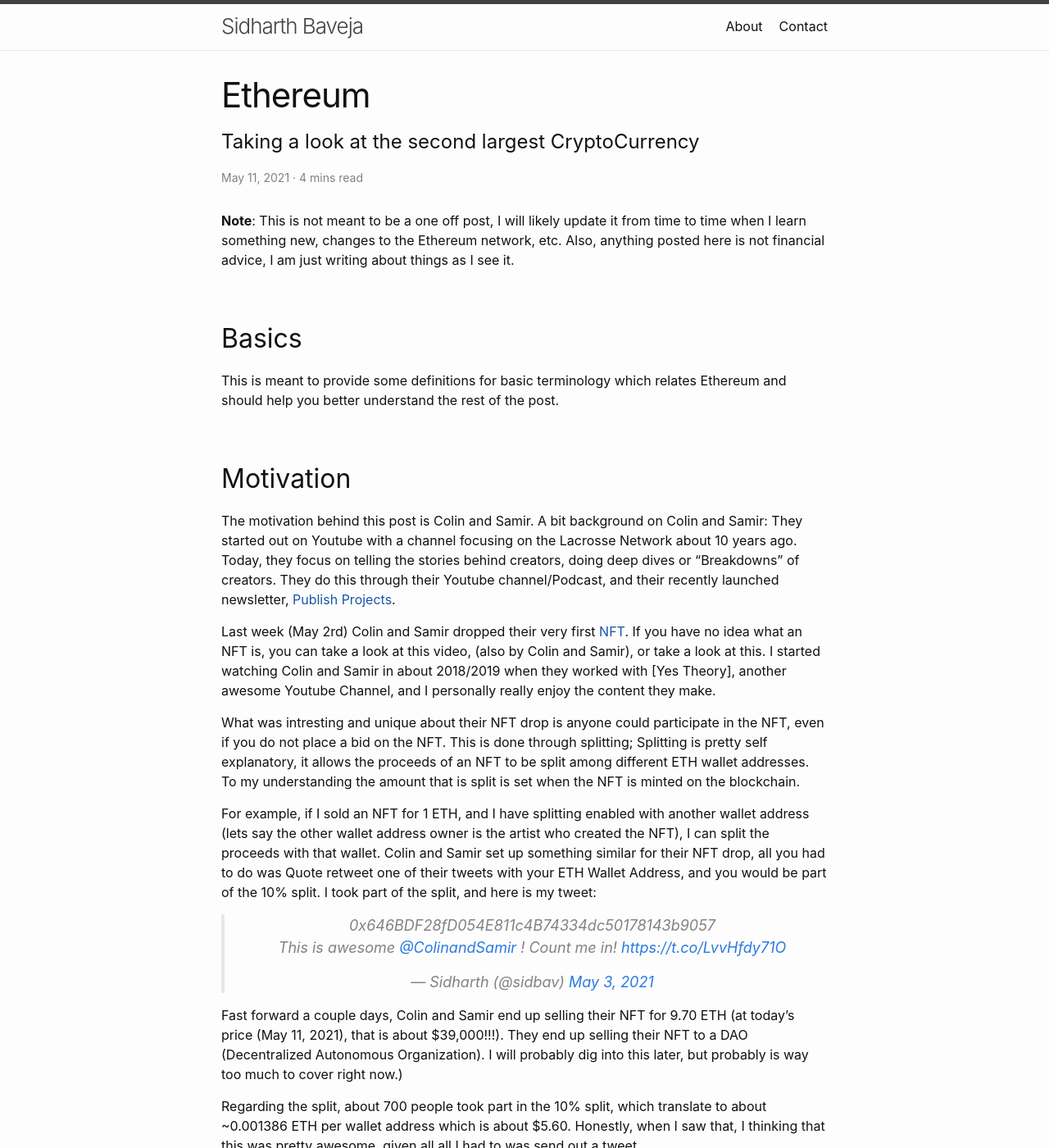
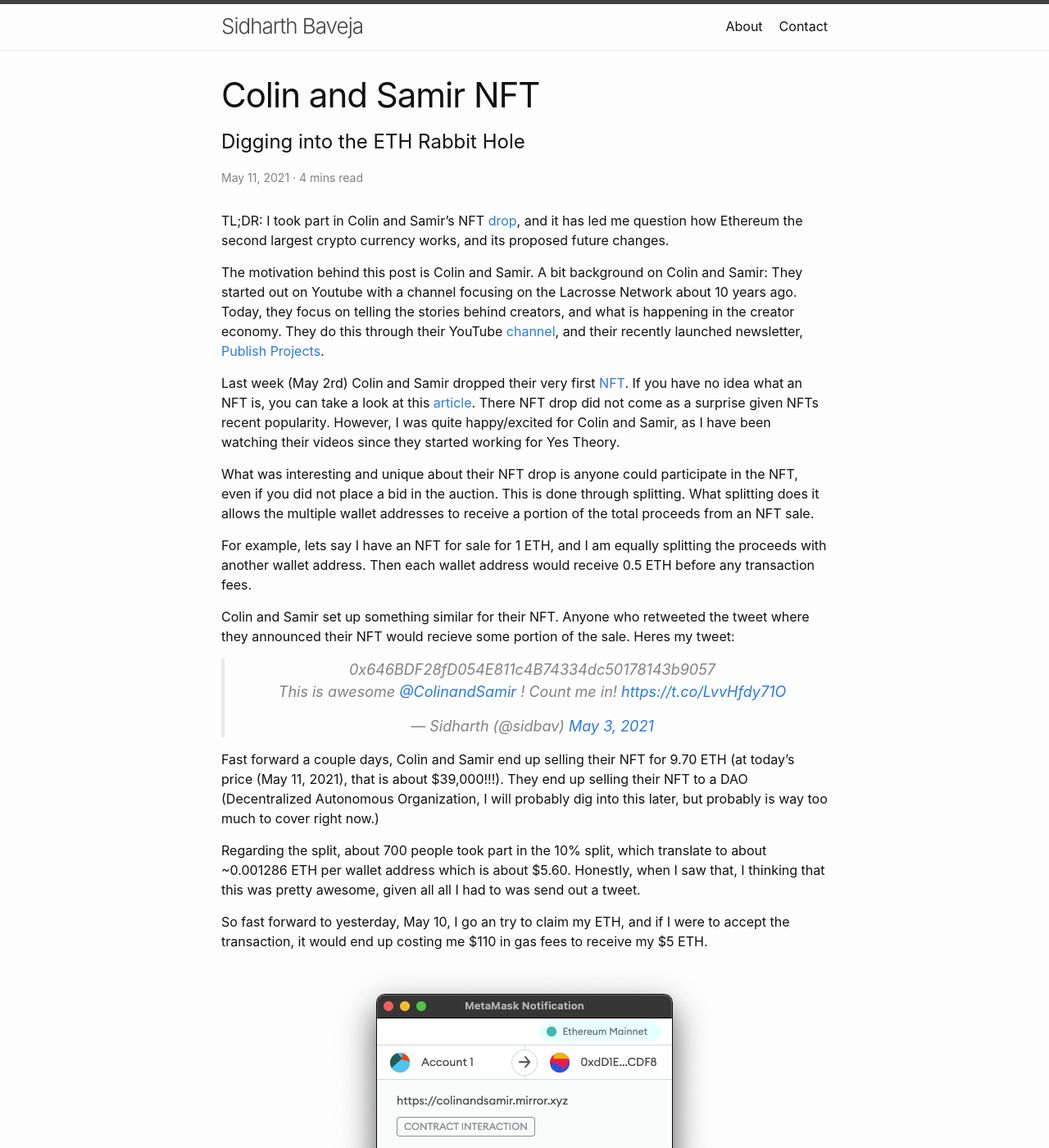
Before and after one commit to sidbav/sidbav.github.io, a Jekyll site: the page built from _posts/2021-05-11-ETH.md, in a window 1280 px wide and 1400 px high. Shown: the whole window at 82% size. Built offline with Jekyll 4.4.1, drawn with Linux system fonts in a browser that asks for light colours; comment, search, counter and statistics services are not loaded; some of the changed text lies outside the part shown.

Commit message:
colin samir nft

```diff
--- a/_posts/2021-05-11-ETH.md
+++ b/_posts/2021-05-11-ETH.md
@@ -1,30 +1,43 @@
 ---
 layout: post
-title: "Ethereum"
-subtitle: "Taking a look at the second largest CryptoCurrency"
+title: "Colin and Samir NFT"
+subtitle: "Digging into the ETH Rabbit Hole"
 date: 2021-05-11
 ---
-**Note**: This is not meant to be a one off post, I will likely update it from time to time when I learn something new, changes to the Ethereum network, etc. Also, anything posted here is not financial advice, I am just writing about things as I see it.
 
-## Basics
-This is meant to provide some definitions for basic terminology which relates Ethereum and should help you better understand the rest of the post.
+TL;DR: I took part in Colin and Samir's NFT [drop](https://colinandsamir.mirror.xyz/G5kD1SysIvVE-Socv7zknOExp3wZWZPSZ9_sxBj_cV4), and it has led me question how Ethereum the second largest crypto currency works, and its proposed future changes.
 
-## Motivation
-The motivation behind this post is Colin and Samir. A bit background on Colin and Samir: They started out on Youtube with a channel focusing on the Lacrosse Network about 10 years ago. Today, they focus on telling the stories behind creators, doing deep dives or "Breakdowns" of creators. They do this through their Youtube channel/Podcast, and their recently launched newsletter, [Publish Projects]().
+The motivation behind this post is Colin and Samir. A bit background on Colin and Samir: They started out on Youtube with a channel focusing on the Lacrosse Network about 10 years ago. Today, they focus on telling the stories behind creators, and what is happening in the creator economy. They do this through their YouTube [channel](https://www.youtube.com/channel/UCamLstJyCa-t5gfZegxsFMw), and their recently launched newsletter, [Publish Projects](https://www.publishprojects.com/).
 
-Last week (May 2rd) Colin and Samir dropped their very first [NFT](). If you have no idea what an NFT is, you can take a look at this video, (also by Colin and Samir), or take a look at this. I started watching Colin and Samir in about 2018/2019 when they worked with [Yes Theory], another awesome Youtube Channel, and I personally really enjoy the content they make.
+Last week (May 2rd) Colin and Samir dropped their very first [NFT](https://colinandsamir.mirror.xyz/G5kD1SysIvVE-Socv7zknOExp3wZWZPSZ9_sxBj_cV4). If you have no idea what an NFT is, you can take a look at this [article](https://www.theverge.com/22310188/nft-explainer-what-is-blockchain-crypto-art-faq). There NFT drop did not come as a surprise given NFTs recent popularity. However, I was quite happy/excited for Colin and Samir, as I have been watching their videos since they started working for Yes Theory.
 
-What was intresting and unique about their NFT drop is anyone could participate in the NFT, even if you do not place a bid on the NFT. This is done through splitting; Splitting is pretty self explanatory, it allows the proceeds of an NFT to be split among different ETH wallet addresses. To my understanding the amount that is split is set when the NFT is minted on the blockchain.
+What was interesting and unique about their NFT drop is anyone could participate in the NFT, even if you did not place a bid in the auction. This is done through splitting. What splitting does it allows the multiple wallet addresses to receive a portion of the total proceeds from an NFT sale.
 
-For example, if I sold an NFT for 1 ETH, and I have splitting enabled with another wallet address (lets say the other wallet address owner is the artist who created the NFT), I can split the proceeds with that wallet. Colin and Samir set up something similar for their NFT drop, all you had to do was Quote retweet one of their tweets with your ETH Wallet Address, and you would be part of the 10% split. I took part of the split, and here is my tweet:
+For example, lets say I have an NFT for sale for 1 ETH, and I am equally splitting the proceeds with another wallet address. Then each wallet address would receive 0.5 ETH before any transaction fees.
+
+Colin and Samir set up something similar for their NFT. Anyone who retweeted the tweet where they announced their NFT would recieve some portion of the sale. Heres my tweet:
 
 <div align="center">
 <blockquote class="twitter-tweet"><p lang="en" dir="ltr">0x646BDF28fD054E811c4B74334dc50178143b9057<br>This is awesome <a href="https://twitter.com/ColinandSamir?ref_src=twsrc%5Etfw">@ColinandSamir</a> ! Count me in! <a href="https://t.co/LvvHfdy71O">https://t.co/LvvHfdy71O</a></p>&mdash; Sidharth (@sidbav) <a href="https://twitter.com/sidbav/status/1389226973835272199?ref_src=twsrc%5Etfw">May 3, 2021</a></blockquote> <script async src="https://platform.twitter.com/widgets.js" charset="utf-8"></script>
 </div>
 
-Fast forward a couple days, Colin and Samir end up selling their NFT for 9.70 ETH (at today's price (May 11, 2021), that is about $39,000!!!). They end up selling their NFT to a DAO (Decentralized Autonomous Organization). I will probably dig into this later, but probably is way too much to cover right now.)
+Fast forward a couple days, Colin and Samir end up selling their NFT for 9.70 ETH (at today's price (May 11, 2021), that is about $39,000!!!). They end up selling their NFT to a DAO (Decentralized Autonomous Organization, I will probably dig into this later, but probably is way too much to cover right now.)
 
-Regarding the split, about 700 people took part in the 10% split, which translate to about ~0.001386 ETH per wallet address which is about $5.60. Honestly, when I saw that, I thinking that this was pretty awesome, given all all I had to was send out a tweet.
+Regarding the split, about 700 people took part in the 10% split, which translate to about ~0.001286 ETH per wallet address which is about $5.60. Honestly, when I saw that, I thinking that this was pretty awesome, given all all I had to was send out a tweet.
 
-So fast forward to yesterday, May 10, I go an try to claim my ETH, and it ends up costing me costing me about $110 in gas fees to receive my $5 ETH. I did not end up taking a screenshot of that, but I took a look again today, and not it would cost me about $77, but still that is quite ridiculus!
-<!-- Add an image on the screenshot you took -->
+So fast forward to yesterday, May 10, I go an try to claim my ETH, and if I were to accept the transaction, it would end up costing me $110 in gas fees to receive my $5 ETH.
+
+{% include image.html url="/img/posts/2021-05-11/gas.png" description="Gas fees!!!" %}
+
+This is just insane!!! I would literally be losing money trying to take part in the split! Luckily, Colin and Samir have said that members of the community who took part in the split could be involved in future projects/tokens that they create. Looking forward to that!
+
+Anyways, looking at how expensive the gas fees were for ETH, I started to come up with a lot of questions. Here are some of them:
+- How are gas fees calculated for a smart contract?
+- Why is there so much flucation in gas fees?
+- Will the proposed [Proof of Stake](https://ethereum.org/en/developers/docs/consensus-mechanisms/pos/#top) transition between [Proof of Work](https://ethereum.org/en/developers/docs/consensus-mechanisms/pow/) for ETH help reduce gas fees?
+- How does proof of stake even work? How is been tested yet?
+- Does Ethereum have a layer 2 solution, similar to how Bitcoin has the [Lightning Network](https://sidharthbaveja.com/2021/03/31/Lightning-Network.html). Would a layer 2 solution be compatiable with smart contracts?
+- What are DAOs? whats the point of DAOs?
+- Many more?
+
+Yeah so pretty much my frustration of such high gas fees pretty much lead me to begin to research and question Ethereum. I'm going to start taking at answering these questions in another post.
```
Also changed, not shown: img/posts/2021-05-11/gas.png (added).
